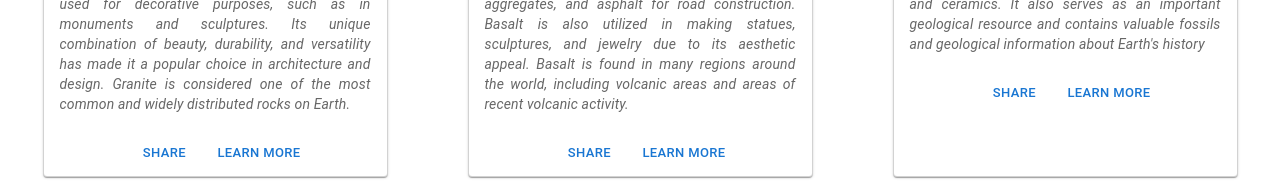
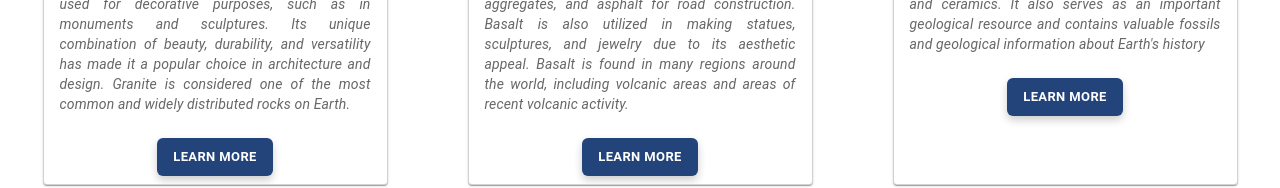
Before and after one commit to dovranmuhammet/rockscan, a React (Create React App) app: page /rocks in a window 1280 px wide. Shown: the part 669-857 px from the top of the page. Built offline with nearby package versions, Linux system fonts and the light colour scheme.

Commit message:
Make it beautiful button for the rock js

```diff
--- a/src/components/Banner/Banner.jsx
+++ b/src/components/Banner/Banner.jsx
@@ -7,15 +7,6 @@ import Typography from '@mui/material/Typography'
 import { Button, CardActionArea, CardActions } from '@mui/material'
 import rockDataJson from '../RockList/rocks.json'
 
-var settings = {
-  dots: true,
-  infinite: true,
-  speed: 500,
-  slidesToShow: 2,
-  slidesToScroll: 1,
-  autoplay: true,
-  autoplaySpeed: 1000,
-}
 const Banner = () => {
   const [showTitle, setShowTitle] = useState(false)
 
@@ -82,7 +73,7 @@ const Banner = () => {
                 <Rock key={rock.name} rock={rock} extractActive={false} />
               ))}
             </div> */}
-            <div className='card-container '>
+            <div className='card-container'>
               {rockDataJson.slice(0, 6).map((rock) => (
                 <div className='card'>
                   <Card sx={{ maxWidth: 500 }}>
@@ -92,6 +83,7 @@ const Banner = () => {
                         height='240'
                         image={rock.wikiImage}
                         alt={rock.name}
+                        extractActive={false}
                       />
                       <CardContent>
                         <Typography
--- a/src/components/RockList/RockList.js
+++ b/src/components/RockList/RockList.js
@@ -1,12 +1,10 @@
 import React, { useState, useEffect } from 'react'
 import Card from '@mui/material/Card'
 import CardContent from '@mui/material/CardContent'
-import CardMedia from '@mui/material/CardMedia'
 import Typography from '@mui/material/Typography'
-import { Button, CardActionArea, CardActions } from '@mui/material'
+import { Button, CardActions } from '@mui/material'
 import rockDataJson from './rocks.json'
 import axios from 'axios'
-import Rock from '../Rock/Rock'
 
 const RockList = () => {
   const [data, setData] = useState(null)
@@ -86,13 +84,23 @@ const RockList = () => {
 
           {/* Share-Button */}
           <CardActions className='card-actions'>
-            <Button size='small'>Share</Button>
-
             {/* Lear-More */}
             <Button
               size='small'
               href='https://education.nationalgeographic.org/resource/resource-library-age-earth/'
               target='_blank'
+              style={{
+                backgroundColor: '#22447b',
+                color: '#fff',
+                borderRadius: '6px',
+                padding: '8px 16px',
+                fontWeight: 'bold',
+                boxShadow: '0px 4px 8px rgba(0, 0, 0, 0.2)',
+                transition:
+                  'background-color 0.3s, transform 0.3s, box-shadow 0.3s',
+                cursor: 'pointer',
+                textTransform: 'uppercase',
+              }}
             >
               Learn More
             </Button>
```
